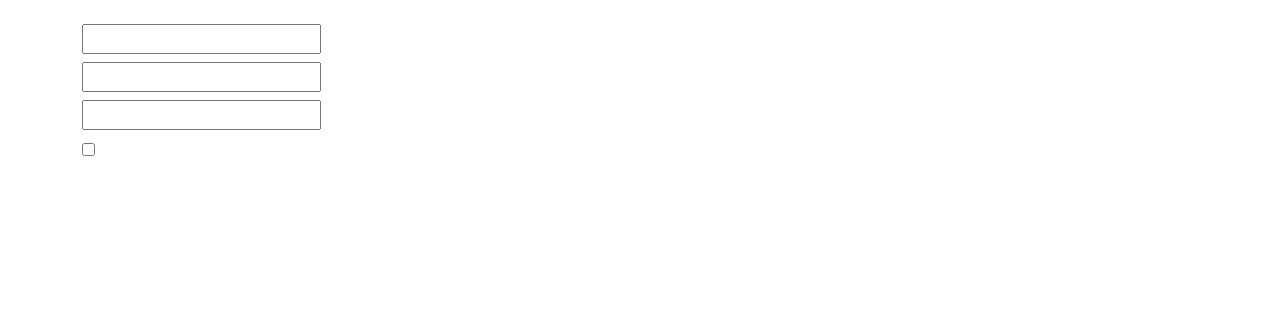
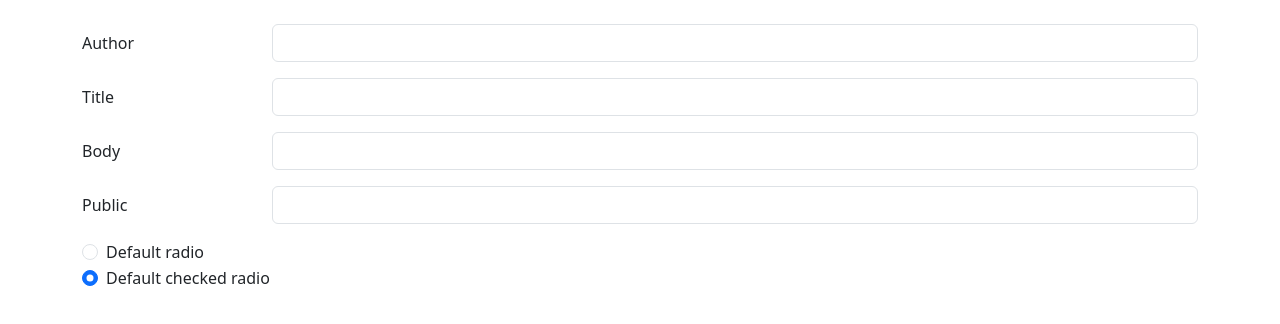
Before and after one commit to RosyPetrella/react-post-form, a React (Vite) app: page / in a window 1280 px wide. Shown: the top 324 px of the page. Built offline with nearby package versions, Linux system fonts and the light colour scheme.

Commit message:
Edit Form component to enhance layout and add input fields for Author, Title, Body, and Public status

```diff
--- a/src/Form.jsx
+++ b/src/Form.jsx
@@ -10,24 +10,69 @@ export default function Form() {
   return (
     <>
       <form className="container mt-4">
-        <div className="mb-2">
-          <label htmlFor=""></label>
-          <input type="text" name="" id="" />
+        <div className="row mb-3">
+          <label for="colFormLabel" class="col-sm-2 col-form-label">
+            Author
+          </label>
+          <div className="col-sm-10">
+            <input type="text" class="form-control" id="colFormLabel"></input>
+          </div>
         </div>
 
-        <div className="mb-2">
-          <label htmlFor=""></label>
-          <input type="text" name="" id="" />
+        <div className="row mb-3">
+          <label for="colFormLabel" class="col-sm-2 col-form-label">
+            Title
+          </label>
+          <div className="col-sm-10">
+            <input type="text" class="form-control" id="colFormLabel"></input>
+          </div>
         </div>
 
-        <div className="mb-2">
-          <label htmlFor=""></label>
-          <input type="text" name="" id="" />
+        <div className="row mb-3">
+          <label for="colFormLabel" class="col-sm-2 col-form-label">
+            Body
+          </label>
+          <div className="col-sm-10">
+            <input type="text" class="form-control" id="colFormLabel"></input>
+          </div>
         </div>
 
-        <div className="mb-2">
-          <label htmlFor=""></label>
-          <input type="checkbox" name="" id="" />
+        <div className="row mb-3">
+          <label for="colFormLabel" class="col-sm-2 col-form-label">
+            Public
+          </label>
+          <div className="col-sm-10">
+            <input
+              type="form-check-input"
+              class="form-control"
+              id="colFormLabel"
+            ></input>
+          </div>
+        </div>
+
+        <div class="form-check">
+          <input
+            class="form-check-input"
+            type="radio"
+            name="flexRadioDefault"
+            id="flexRadioDefault1"
+            checked
+          ></input>
+          <label class="form-check-label" for="flexRadioDefault1">
+            Default radio
+          </label>
+        </div>
+        <div class="form-check">
+          <input
+            class="form-check-input"
+            type="radio"
+            name="flexRadioDefault"
+            id="flexRadioDefault2"
+            checked
+          ></input>
+          <label class="form-check-label" for="flexRadioDefault2">
+            Default checked radio
+          </label>
         </div>
       </form>
     </>
```
